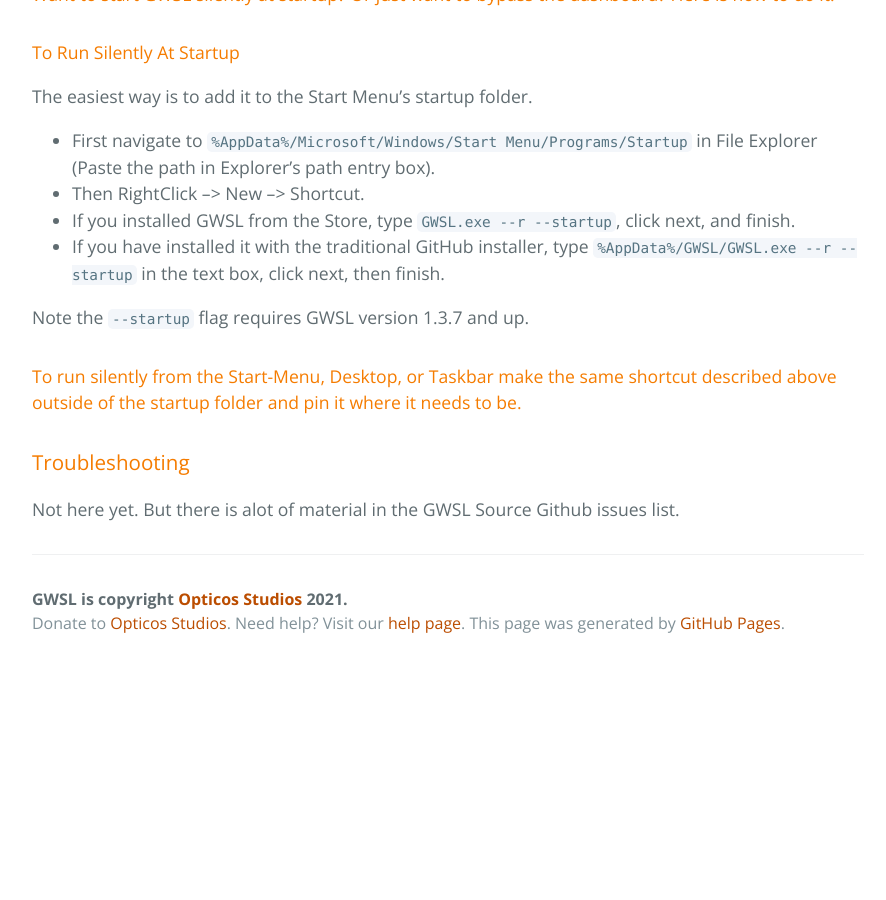
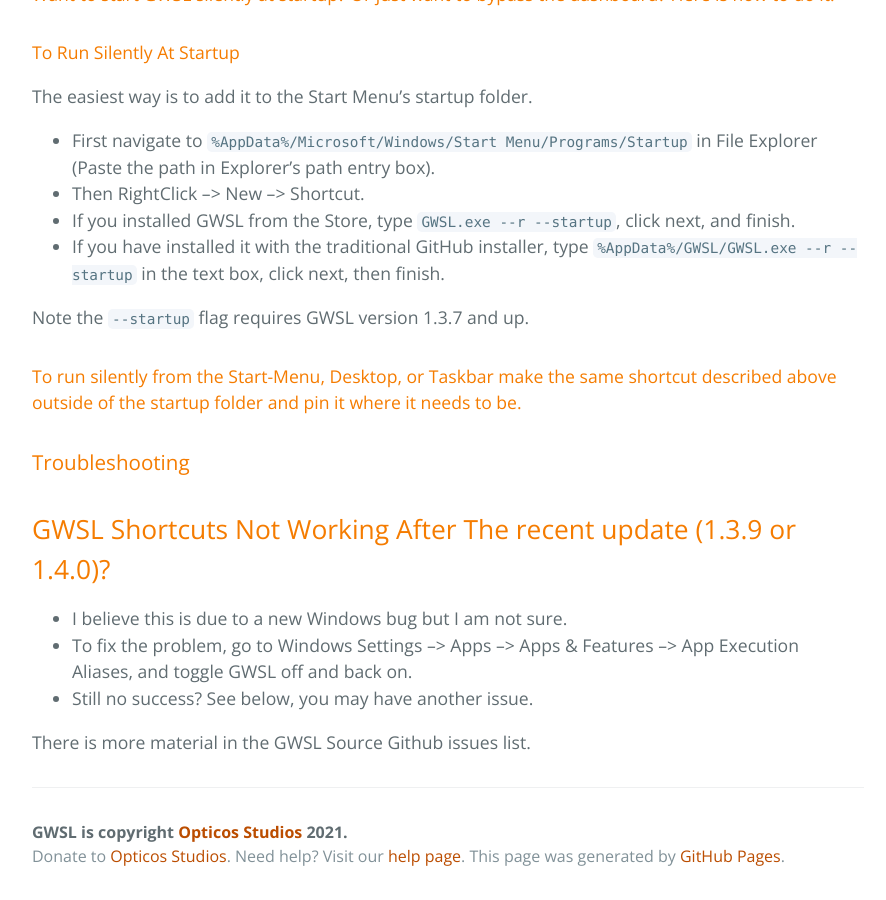
Before and after one commit to Opticos/gwsl, a Jekyll site: the page built from tutorials/manual.md, in a window 1280 px wide and 900 px high, scrolled down 12588 px. Shown: the whole window, without its empty margins (192-1078 px from the left). Built offline with Jekyll 4.4.1, drawn with Linux system fonts in a browser that asks for light colours; the repository's description, which GitHub fills in, is left out; before the commit the page ends 13255 px from its top, so only the background shows below that.

Commit message:
Update manual.md

````diff
--- a/tutorials/manual.md
+++ b/tutorials/manual.md
@@ -330,4 +330,9 @@ Note the ```--startup``` flag requires GWSL version 1.3.7 and up.
 
 ### Troubleshooting ###
 
-Not here yet. But there is alot of material in the GWSL Source Github issues list.
+## GWSL Shortcuts Not Working After The recent update (1.3.9 or 1.4.0)?
+* I believe this is due to a new Windows bug but I am not sure.
+* To fix the problem, go to Windows Settings --> Apps --> Apps & Features --> App Execution Aliases, and toggle GWSL off and back on.
+* Still no success? See below, you may have another issue.
+
+There is more material in the GWSL Source Github issues list.
````
